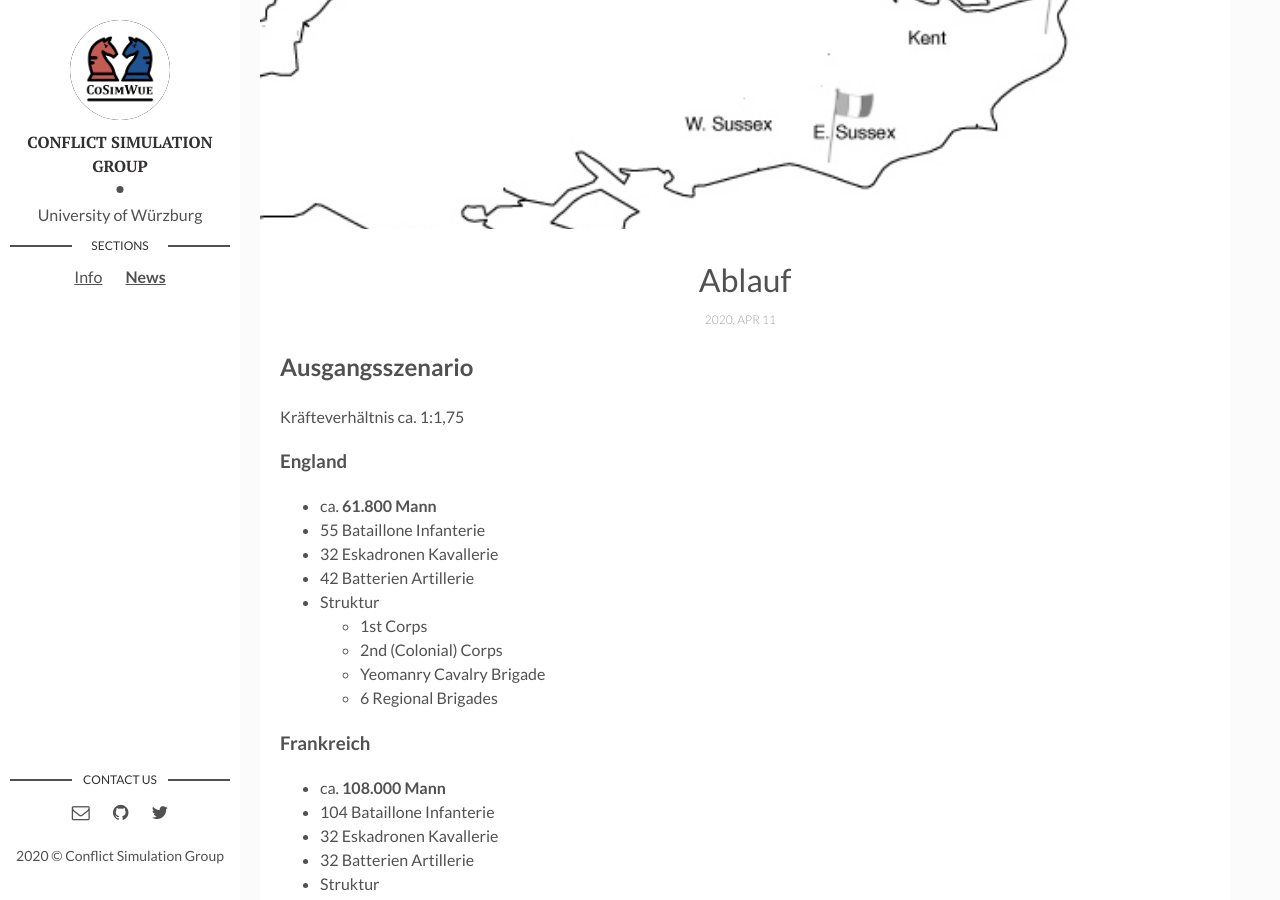
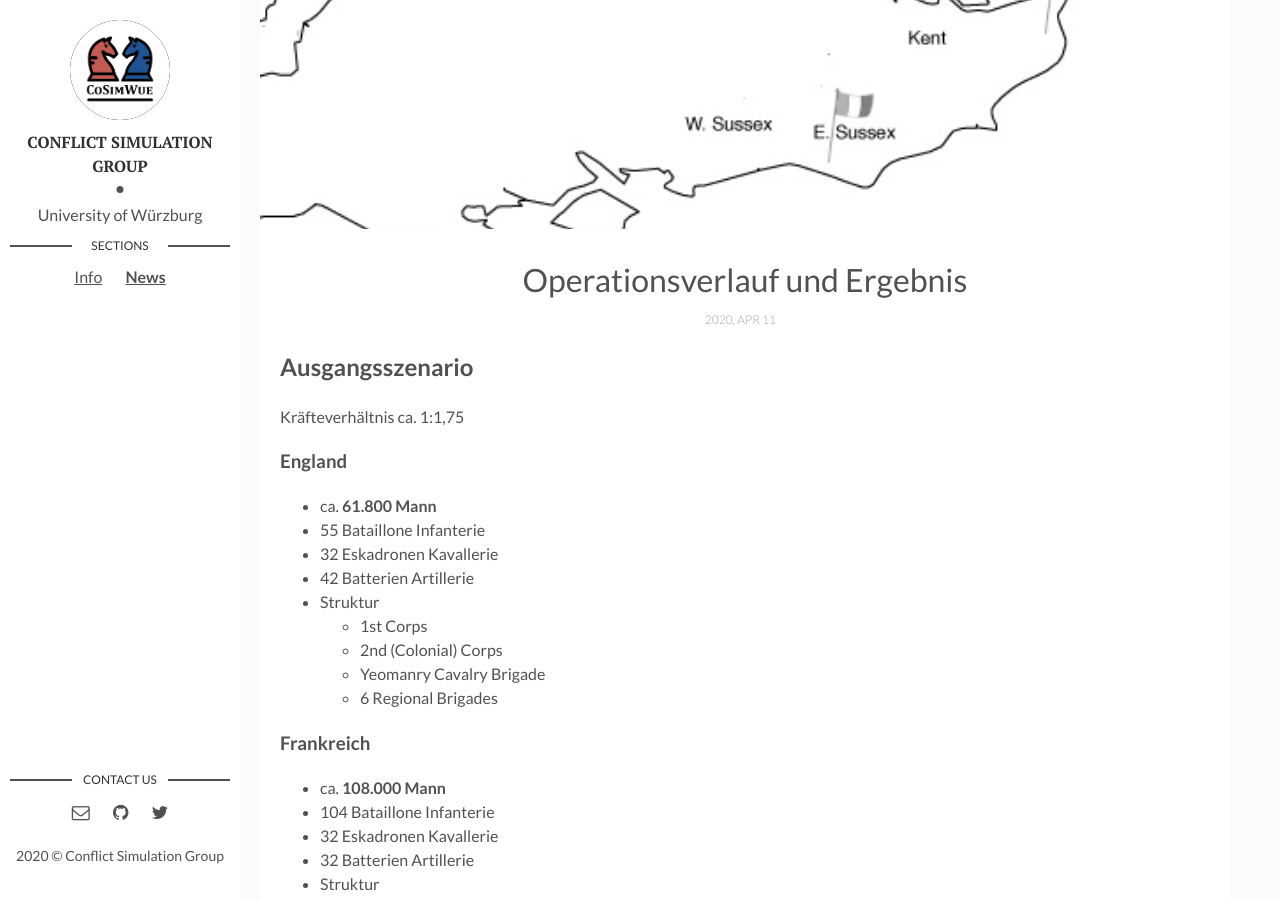
Before and after one commit to cosimwue/TDTL2020, a Jekyll site: the page built from _posts/2020-04-11-Bericht.markdown, in a window 1280 px wide and 900 px high, scrolled down 515 px. Built offline with Jekyll 4.4.1, drawn with Linux system fonts in a browser that asks for light colours.

Commit message:
change bericht

```diff
--- a/_posts/2020-04-11-Bericht.markdown
+++ b/_posts/2020-04-11-Bericht.markdown
@@ -1,6 +1,6 @@
 ---
 layout: post
-title: Ablauf
+title: Operationsverlauf und Ergebnis
 date: 2020-04-11 13:32:20 +0300
 description:
 img: EnglandMap.jpg # Add image post (optional)
```
